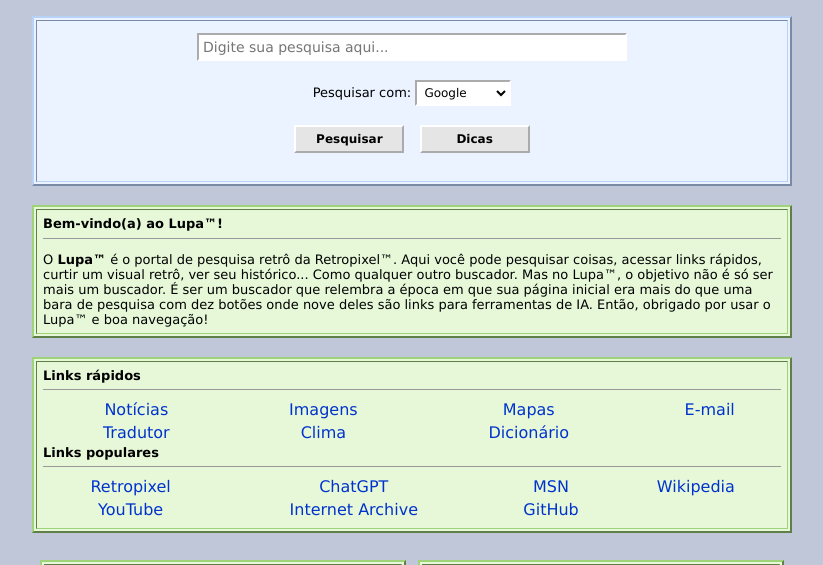
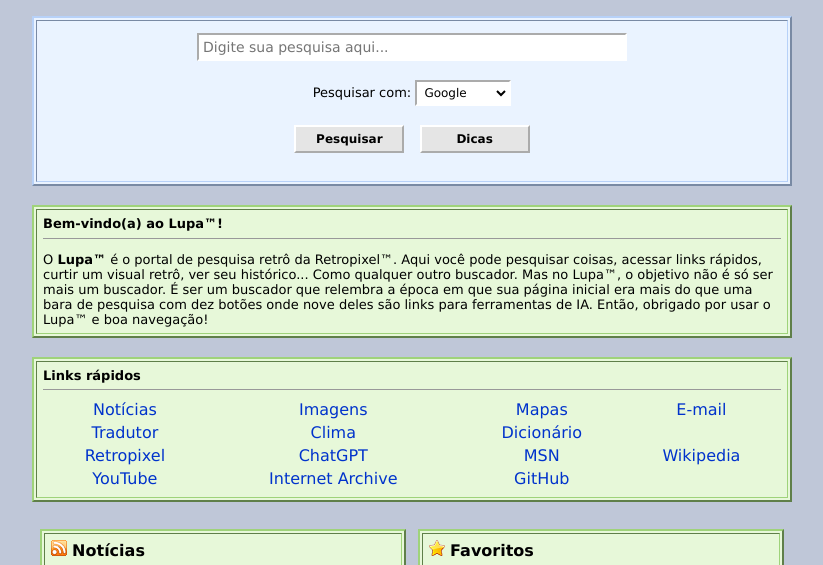
Before and after one commit to RetropixelBrasil/Lupa, a plain HTML site: page index.html in a window 1280 px wide. Shown: the part 173-738 px from the top of the page, without its empty margins (228-1051 px from the left). Drawn offline with Linux system fonts and the light colour scheme.

```diff
--- a/index.html
+++ b/index.html
@@ -180,14 +180,6 @@ botões onde nove deles são links para ferramentas de IA. Então, obrigado por
 <td><a href="https://www.dicio.com.br" onclick="openDictionary(); return false;">Dicionário</a></td>
 
 </tr>
-
-</table>
-
-<b>Links populares</b>
-
-<hr>
-
-<table width="100%" border="0">
 
 <tr align="center">
 
```
